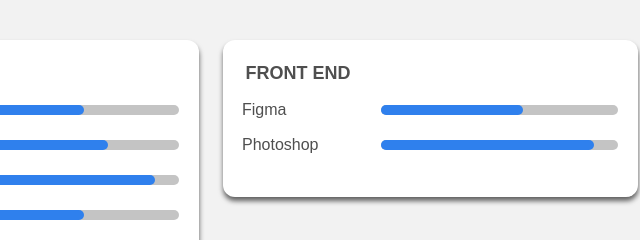
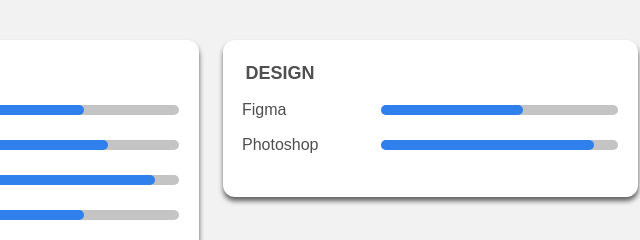
Before and after one commit to pierfrancesco98/Portfolio-Challenge, a plain HTML site: page index.html in a window 1280 px wide. Shown: the top 240 px of the page, 640-1280 px from the left. Drawn offline with nearby package versions, Linux system fonts and the light colour scheme.

Commit message:
Update index.html

```diff
--- a/index.html
+++ b/index.html
@@ -67,7 +67,7 @@
     </div>
     <div class="card">
         <div class="skillsTwo">
-            <h1>FRONT END</h1>
+            <h1>DESIGN</h1>
             <div class="container-skills">
             <div class="skill">
             <p>Figma</p>
```
